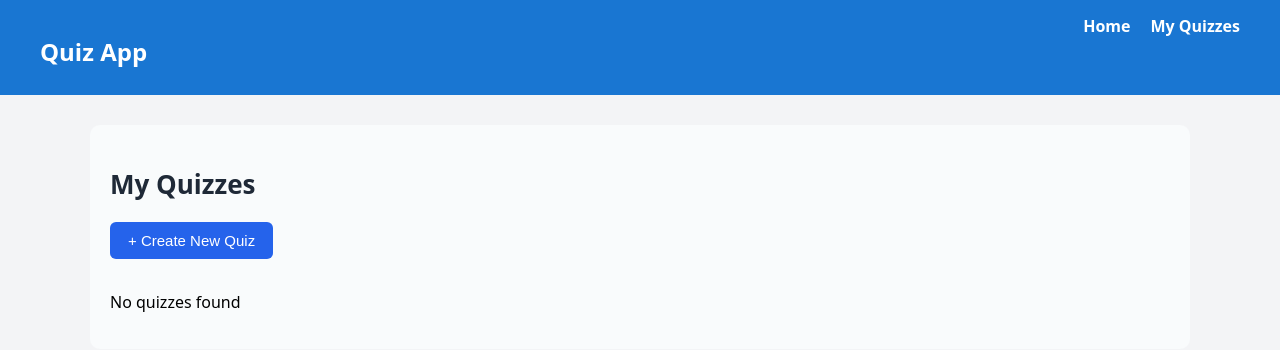
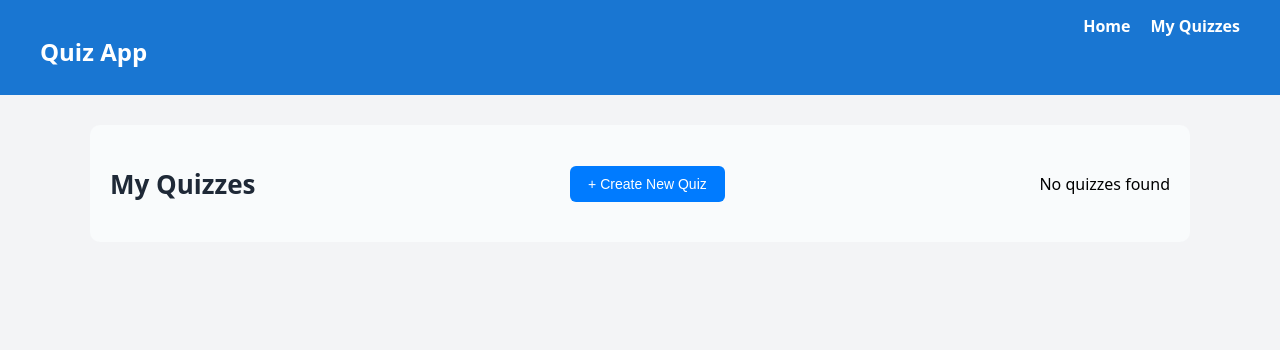
Before and after one commit to Akanksha9839/quiz-app, a React (Vite) app: page /my-quizzes in a window 1280 px wide. Shown: the top 350 px of the page. Built offline with nearby package versions, Linux system fonts and the light colour scheme.

Commit message:
Fix: align Create New Quiz button to right using flex

```diff
--- a/src/pages/MyQuizzes.css
+++ b/src/pages/MyQuizzes.css
@@ -226,17 +226,18 @@ input:checked + .slider:before {
 .modal-actions .danger:hover {
   background: #dc2626;
 }
+.mq-wrapper {
+  display: flex;
+  justify-content: space-between; /* 🔥 key line */
+  align-items: center;
+  width: 100%;
+  margin-bottom: 20px;
+}
 .create-btn {
-  background-color: #2563eb;
-  color: white;
+  background-color: #007bff;
+  color: #fff;
   border: none;
   padding: 10px 18px;
   border-radius: 6px;
   cursor: pointer;
-  font-size: 15px;
-  margin-bottom: 16px;
 }
-
-.create-btn:hover {
-  background-color: #1e40af;
-}
```
